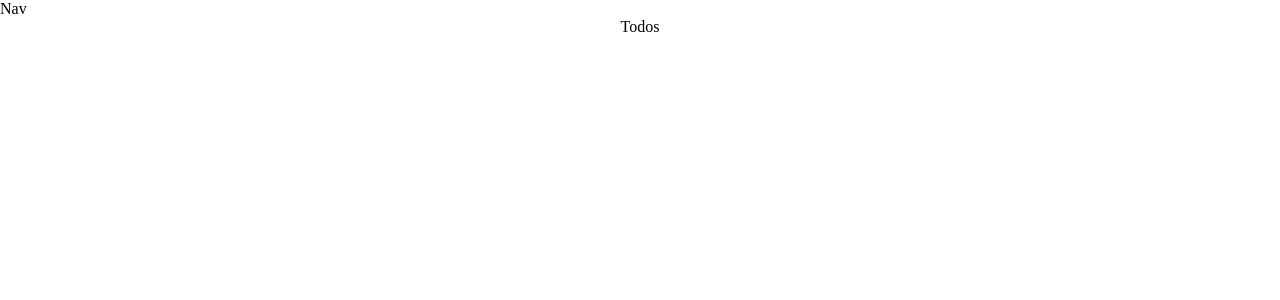
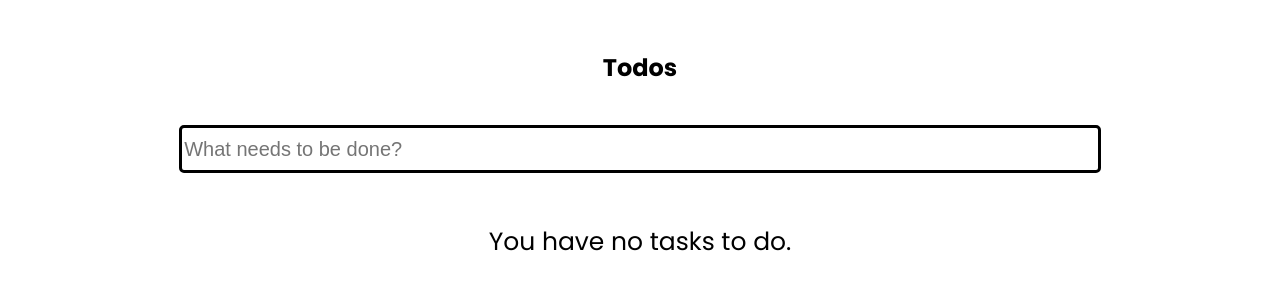
Before and after one commit to Owusu-Desmond/todos, a React (Create React App) app: page / in a window 1280 px wide. Shown: the top 300 px of the page. Built offline with nearby package versions, Linux system fonts and the light colour scheme.

Commit message:
Set states and return components

```diff
--- a/src/App.js
+++ b/src/App.js
@@ -1,13 +1,82 @@
+import React, { useState } from 'react';
+import Todolist from './components/todoList';
 import './css/App.css';
 
 function App() {
+  // set initial state
+  const [todo, setTodo] = useState({});
+
+  // get saved todos form the localStorage
+  const savedTodos = () => JSON.parse(localStorage.getItem('todos')) || [];
+
+  // set a state for the todos
+  const [newTodos, setNewTodos] = useState(savedTodos);
+
+  // save todos to the localStorage
+  const updateTodos = (newTodos) => {
+    localStorage.setItem('todos', JSON.stringify(newTodos));
+  };
+
+  // update todos to storage whenever the app state changes
+  updateTodos(newTodos);
+
+  const handleChange = (e) => {
+    setTodo({
+      id: newTodos.length,
+      task: e.target.value,
+      completed: false,
+    });
+  };
+  // add new todo to the list
+  const handleSubmit = (e) => {
+    e.preventDefault();
+    setNewTodos([...newTodos, todo]);
+    setTodo({ id: newTodos.length, task: '', completed: false });
+  };
+
+  // set a todo to completed
+  const handleCompleted = (todoId) => {
+    setNewTodos(newTodos.map((todo) => {
+      if (todo.id === todoId) {
+        return {
+          ...todo,
+          completed: !todo.completed,
+        };
+      }
+      return todo;
+    }));
+  };
+
+  // delete all completed todo from the list
+  const clearAllCompleted = () => {
+    setNewTodos(newTodos.filter((todo) => todo.completed === false));
+  };
+
+  // delete a todo from the list
+  const deleteTask = (todoId) => {
+    setNewTodos(newTodos.filter((todo) => todo.id !== todoId));
+  };
+
   return (
-    <div className="App">
-      <header className="App-header">
-        <div className="App-side-nav">Nav</div>
-        <div className="App-title">Todos</div>
-      </header>
-    </div>
+    <main className="App-content">
+      <section>
+        <h1 className="App-title">Todos</h1>
+        <div className="todo-content">
+          <form onSubmit={handleSubmit}>
+            <input className="App-input" type="text" value={todo.task} onChange={handleChange} placeholder="What needs to be done?" required />
+          </form>
+          {' '}
+          <Todolist
+            newTodos={newTodos}
+            handleCompleted={handleCompleted}
+            deleteTask={deleteTask}
+            clearAllCompleted={clearAllCompleted}
+            savedTodos={savedTodos}
+            updateTodos={updateTodos}
+          />
+        </div>
+      </section>
+    </main>
   );
 }
 
```
